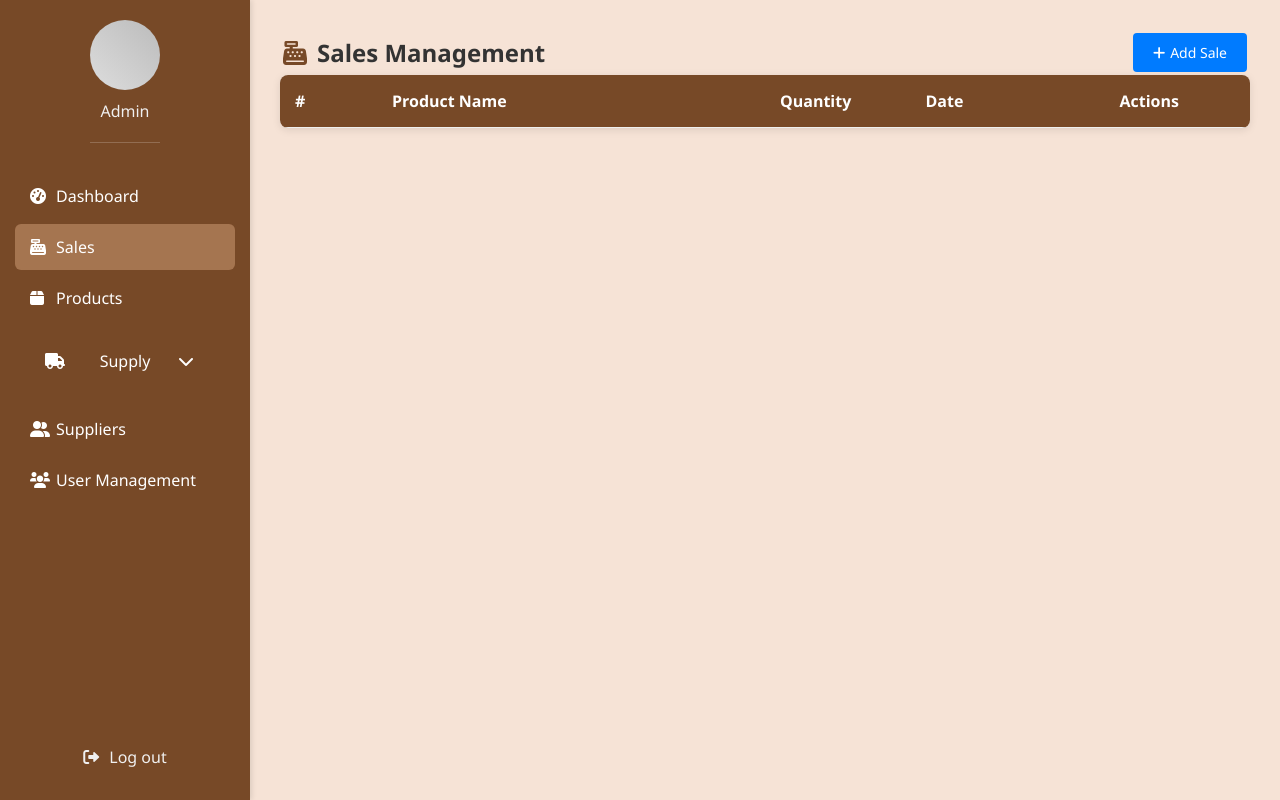
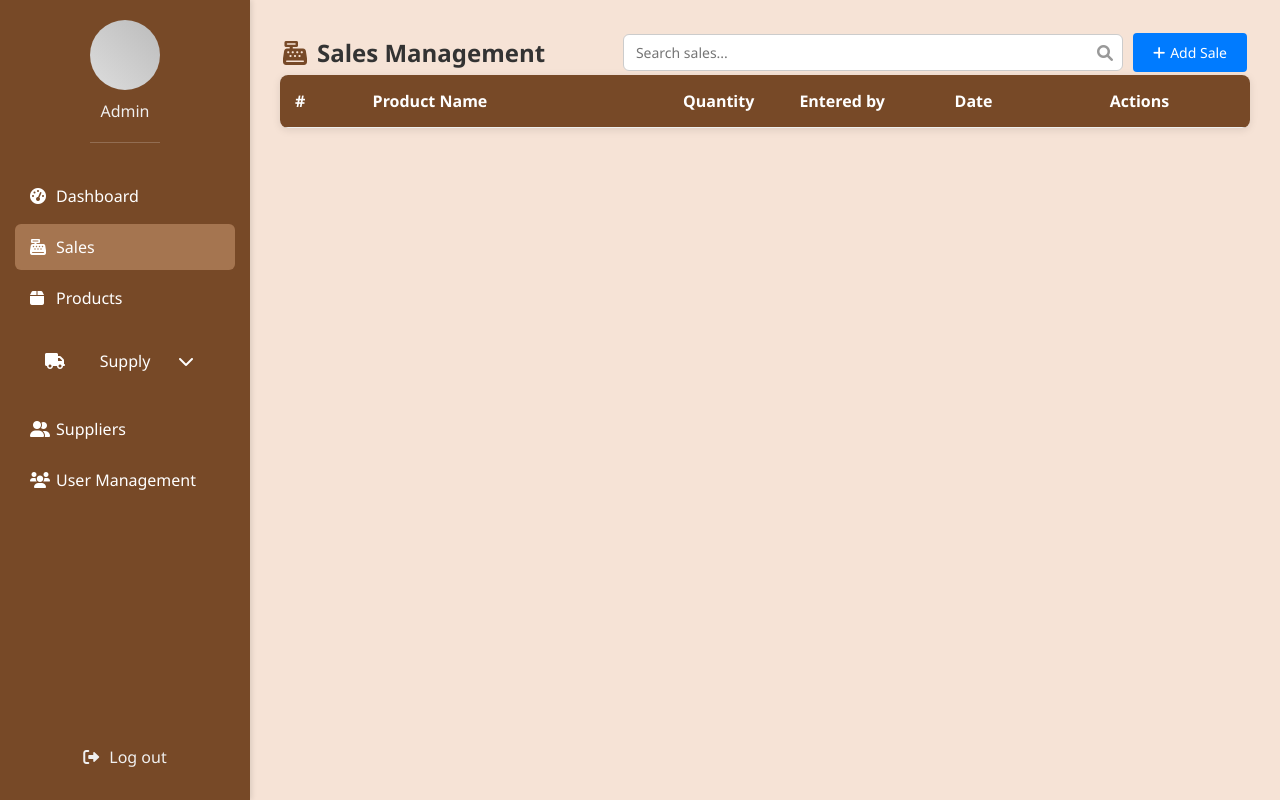
Before and after one commit to siervo-jallaine/IMS-IM-Project, a PHP site: page /html/admin.html in a window 1280 px wide, after a click on "Sales". Run offline with PHP 8.4, Linux system fonts and the light colour scheme; lists and menus that the app fills with data are empty.

Commit message:
implement search bar and log out functionality (#7)
* implement search bar and log out functionality

* fix ui in admin page

* add changes in css

* add changes in added supply

```diff
--- a/css/admin.css
+++ b/css/admin.css
@@ -1005,3 +1005,262 @@ scrollbar-color: #774927 #f1f1f1;
 .dropdown.open .dropdown-icon {
   transform: rotate(180deg);
 }
+
+.category-header {
+  display: flex;
+  justify-content: space-between;
+  align-items: center;
+  flex-wrap: wrap;
+  gap: 10px;
+}
+
+.actions-group {
+  display: flex;
+  align-items: center;
+  gap: 10px;
+}
+
+.search-wrapper {
+  position: relative;
+}
+
+.search-input {
+  padding: 8px 36px 8px 12px;
+  border: 1px solid #ccc;
+  border-radius: 6px;
+  font-size: 14px;
+  width: 500px;
+}
+
+.search-input:focus {
+  outline: none;
+  border-color: #774927;
+  box-shadow: 0 0 0 2px rgba(119, 73, 39, 0.2);
+}
+
+.search-icon {
+  position: absolute;
+  right: 10px;
+  top: 50%;
+  transform: translateY(-50%);
+  color: #999;
+  pointer-events: none;
+}
+
+.product-header {
+  display: flex;
+  justify-content: space-between;
+  align-items: center;
+  flex-wrap: wrap;
+  gap: 10px;
+}
+
+.page-title-group {
+  display: flex;
+  align-items: center;
+  gap: 20px;
+  flex-wrap: wrap;
+}
+
+.search-wrapper {
+  position: relative;
+}
+
+.search-input {
+  padding: 8px 36px 8px 12px;
+  border: 1px solid #ccc;
+  border-radius: 6px;
+  font-size: 14px;
+  width: 500px;
+}
+
+.search-input:focus {
+  outline: none;
+  border-color: #774927;
+  box-shadow: 0 0 0 2px rgba(119, 73, 39, 0.2);
+}
+
+.search-icon {
+  position: absolute;
+  right: 10px;
+  top: 50%;
+  transform: translateY(-50%);
+  color: #999;
+  pointer-events: none;
+}
+
+.page-title-group {
+  display: flex;
+  align-items: center;
+  gap: 20px;
+  flex-wrap: wrap;
+}
+
+.search-wrapper {
+  position: relative;
+}
+
+.search-input {
+  padding: 8px 36px 8px 12px;
+  border: 1px solid #ccc;
+  border-radius: 6px;
+  font-size: 14px;
+  width: 500px;
+}
+
+.search-input:focus {
+  outline: none;
+  border-color: #774927;
+  box-shadow: 0 0 0 2px rgba(119, 73, 39, 0.2);
+}
+
+.search-icon {
+  position: absolute;
+  right: 10px;
+  top: 50%;
+  transform: translateY(-50%);
+  color: #999;
+  pointer-events: none;
+}
+
+#supplierTableBody td:nth-child(2),
+#supplierTableBody th:nth-child(2) {
+  width: 30%;
+}
+
+#supplierTableBody td:nth-child(3),
+#supplierTableBody th:nth-child(3) {
+  width: 25%;
+}
+
+#supplierTableBody td:nth-child(4),
+#supplierTableBody th:nth-child(4) {
+  width: 25%;
+}
+
+#userTableBody td:nth-child(2),
+#userTableBody th:nth-child(2) {
+  width: 20%; /* Username */
+}
+
+#userTableBody td:nth-child(3),
+#userTableBody th:nth-child(3) {
+  width: 20%; /* Email */
+}
+
+#userTableBody td:nth-child(6),
+#userTableBody th:nth-child(6) {
+  width: 25%; /* Last Login */
+  white-space: nowrap;
+}
+
+.status {
+  padding: 4px 10px;
+  border-radius: 12px;
+  font-size: 12px;
+  color: white;
+  background-color: #28a745;
+}
+
+.status.inactive {
+  background-color: #dc3545;
+}
+
+#supplierTableBody td:nth-child(2),
+#supplierTableBody th:nth-child(2) {
+  width: 30%;
+}
+#supplierTableBody td:nth-child(3),
+#supplierTableBody th:nth-child(3),
+#supplierTableBody td:nth-child(4),
+#supplierTableBody th:nth-child(4) {
+  width: 20%;
+}
+
+/* Enhanced Modal Animation */
+.modal.show .modal-content {
+  animation: popIn 0.3s ease-out forwards;
+  transform: scale(0.95);
+  opacity: 0;
+}
+
+@keyframes popIn {
+  to {
+    transform: scale(1);
+    opacity: 1;
+  }
+}
+
+/* Dimmer and centered modal */
+.modal {
+  background-color: rgba(0, 0, 0, 0.7); /* Stronger overlay */
+}
+
+#logoutConfirmModal .modal-content {
+  max-width: 400px;
+  border-radius: 12px;
+  text-align: center;
+  padding-bottom: 20px;
+}
+
+#logoutConfirmModal .modal-body {
+  padding: 24px;
+  font-size: 16px;
+  color: #333;
+}
+
+#logoutConfirmModal .form-actions {
+  justify-content: center;
+  padding: 0 20px 20px;
+  gap: 20px;
+}
+
+/* Sales table is .data-table in #sales */
+#sales .data-table th:nth-child(1){width:8%;}
+#sales .data-table th:nth-child(2){width:32%;}
+#sales .data-table th:nth-child(3){width:12%;}
+#sales .data-table th:nth-child(4){width:16%;} /* Entered By */
+#sales .data-table th:nth-child(5){width:16%;} /* Date */
+#sales .data-table th:nth-child(6){width:16%;} /* Actions */
+
+/* quantity-control neutral by default, brown on hover */
+.quantity-control .qty-btn {
+  background: none;
+  border: 1px solid #ccc;
+  color: #555;
+  width: 32px;
+  height: 32px;
+  font-size: 18px;
+  line-height: 1;
+  border-radius: 4px;
+  transition: background-color .2s, color .2s;
+  cursor: pointer;
+}
+.quantity-control .qty-btn:hover {
+  background: #774927;
+  color: #fff;
+}
+
+/* tighten up the input field a bit */
+.quantity-control input[type="number"] {
+  width: 60px;
+  text-align: center;
+  border: 1px solid #ccc;
+  border-radius: 4px;
+  margin: 0 6px;
+}
+
+/* hide Chrome, Safari, Edge, Opera spinners */
+.quantity-control input[type="number"]::-webkit-outer-spin-button,
+.quantity-control input[type="number"]::-webkit-inner-spin-button {
+  -webkit-appearance: none;
+  margin: 0;
+}
+
+#added-supply .data-table th:nth-child(1) { width:5%; }
+#added-supply .data-table th:nth-child(2) { width:25%; }
+#added-supply .data-table th:nth-child(3) { width:10%; }
+#added-supply .data-table th:nth-child(4) { width:10%; }
+#added-supply .data-table th:nth-child(5) { width:20%; }
+#added-supply .data-table th:nth-child(6) { width:20%; }
+#added-supply .data-table th:nth-child(7) { width:10%; }
--- a/html/admin.html
+++ b/html/admin.html
@@ -191,11 +191,17 @@
 
             <!-- Sales Section -->
             <section id="sales" class="content-section">
-                <header class="page-header">
+                <header class="page-header sales-header">
                     <h1><i class="fas fa-cash-register"></i> Sales Management</h1>
+                    <div class="actions-group">
+                      <div class="search-wrapper">
+                        <input type="text" id="salesSearch" onkeyup="filterSales()" placeholder="Search sales..." class="search-input">
+                        <i class="fas fa-search search-icon"></i>
+                      </div>
                       <button class="btn btn-primary" id="addSaleBtn" onclick="openModal('saleModal')">
                         <i class="fas fa-plus"></i> Add Sale
                       </button>
+                    </div>
                   </header>
                 <div class="table-container">
                     <table class="data-table">
@@ -204,6 +210,7 @@
                                 <th>#</th>
                                 <th>Product Name</th>
                                 <th>Quantity</th>
+                                <th>Entered by</th>
                                 <th>Date</th>
                                 <th>Actions</th>
                             </tr>
@@ -218,12 +225,19 @@
             <!-- Products Section -->
             <section id="products" class="content-section">
                 <div id="categoryView">
-                    <header class="page-header">
+                    <header class="page-header category-header">
                         <h1><i class="fas fa-box"></i> Product Categories</h1>
+                        <div class="actions-group">
+                          <div class="search-wrapper">
+                            <input type="text" id="categorySearch" placeholder="Search category..." onkeyup="filterCategories()" class="search-input">
+                            <i class="fas fa-search search-icon"></i>
+                          </div>
                           <button class="btn btn-primary" id="addCategoryBtn" onclick="openModal('categoryModal')">
-                            <i class="fas fa-plus" ></i> Add Category
+                            <i class="fas fa-plus"></i> Add Category
                           </button>
+                        </div>
                       </header>
+
                     <div class="table-container">
                         <table class="data-table">
                             <thead>
@@ -241,17 +255,24 @@
                 </div>
 
                 <div id="productView" style="display: none;">
-                    <header class="page-header">
+                    <header class="page-header product-header">
+                        <div class="page-title-group">
                           <h1>
                             <button class="btn btn-secondary" id="backToCategoriesBtn" onclick="showCategoryView()">
                               <i class="fas fa-arrow-left"></i> Back
                             </button>
                             <i class="fas fa-coffee"></i> PRODUCT [name] / All Products
                           </h1>
+                          <div class="search-wrapper">
+                            <input type="text" id="productSearch" onkeyup="filterProducts()" placeholder="Search product..." class="search-input">
+                            <i class="fas fa-search search-icon"></i>
+                          </div>
+                        </div>
                         <button class="btn btn-primary" id="addProductBtn" onclick="openModal('productModal')">
                           ADD PRODUCT
                         </button>
                       </header>
+
                     <div class="table-container">
                         <table class="data-table">
                             <thead>
@@ -273,12 +294,19 @@
 
             <!-- Supply List Section -->
             <section id="supply-list" class="content-section">
-                <header class="page-header">
+                <header class="page-header supply-header">
                     <h1><i class="fas fa-list"></i> Supply List</h1>
+                    <div class="actions-group">
+                      <div class="search-wrapper">
+                        <input type="text" id="supplySearch" onkeyup="filterSupplies()" placeholder="Search supply..." class="search-input">
+                        <i class="fas fa-search search-icon"></i>
+                      </div>
                       <button class="btn btn-primary" onclick="openModal('supplyModal')">
                         <i class="fas fa-plus"></i> Add Supply
                       </button>
+                    </div>
                   </header>
+
                 <div class="table-container">
                     <table class="data-table">
                         <thead>
@@ -298,9 +326,19 @@
 
             <!-- Added Supply Section -->
             <section id="added-supply" class="content-section">
-                <header class="page-header">
+                <header class="page-header added-supply-header">
                     <h1><i class="fas fa-plus-circle"></i> Added Supply</h1>
+                    <div class="actions-group">
+                      <div class="search-wrapper">
+                        <input type="text" id="addedSupplySearch" onkeyup="filterAddedSupplies()" placeholder="Search added supply..." class="search-input">
+                        <i class="fas fa-search search-icon"></i>
+                      </div>
+                      <button class="btn btn-primary" onclick="openModal('supplyModal')">
+                        <i class="fas fa-plus"></i> Add Supply
+                      </button>
+                    </div>
                   </header>
+
                 <div class="table-container">
                     <table class="data-table">
                         <thead>
@@ -323,20 +362,26 @@
 
             <!-- Suppliers Section -->
             <section id="suppliers" class="content-section">
-                <header class="page-header">
+                <header class="page-header supplier-header">
                     <h1><i class="fas fa-user-group"></i> Suppliers</h1>
+                    <div class="actions-group">
+                      <div class="search-wrapper">
+                        <input type="text" id="supplierSearch" onkeyup="filterSuppliers()" placeholder="Search supplier..." class="search-input">
+                        <i class="fas fa-search search-icon"></i>
+                      </div>
                       <button class="btn btn-primary" id="addSupplierBtn" onclick="openModal('supplierModal')">
                         <i class="fas fa-plus"></i> Add Supplier
                       </button>
+                    </div>
                   </header>
                 <div class="table-container">
                     <table class="data-table">
                         <thead>
                             <tr>
                                 <th>#</th>
+                                <th>Supply Name</th>
                                 <th>Supplier Name</th>
                                 <th>Contact Number</th>
-                                <th>Contact Person</th>
                                 <th>Actions</th>
                             </tr>
                         </thead>
@@ -349,21 +394,27 @@
 
             <!-- User Management Section -->
             <section id="user-management" class="content-section">
-                <header class="page-header">
+                <header class="page-header user-header">
                     <h1><i class="fas fa-users"></i> User Management</h1>
+                    <div class="actions-group">
+                      <div class="search-wrapper">
+                        <input type="text" id="userSearch" onkeyup="filterUsers()" placeholder="Search user..." class="search-input">
+                        <i class="fas fa-search search-icon"></i>
+                      </div>
                       <button class="btn btn-primary" id="addUserBtn" onclick="openModal('userModal')">
                         <i class="fas fa-plus"></i> Add User
                       </button>
+                    </div>
                   </header>
+
                 <div class="table-container">
                     <table class="data-table">
                         <thead>
                             <tr>
                                 <th>#</th>
-                                <th>Name</th>
+                                <th>Username</th>
+                                <th>Email</th>
                                 <th>Role</th>
-                                <th>Status</th>
-                                <th>Last Login</th>
                                 <th>Actions</th>
                             </tr>
                         </thead>
@@ -399,12 +450,25 @@
                     </select>
                 </div>
 
+                <!-- new: Entered By -->
                 <div class="form-group">
-                    <label>Quantity</label>
+                    <label for="saleEnteredBy">Entered By</label>
+                    <input type="text" id="saleEnteredBy" required>
+                </div>
+
+                <!-- new: Quantity as a number‐input -->
+                <div class="form-group">
+                    <label for="saleQuantityInput">Quantity</label>
                     <div class="quantity-control">
-                        <button type="button" onclick="changeQuantity('saleQuantity', -1)">-</button>
-                        <span id="saleQuantity">1</span>
-                        <button type="button" onclick="changeQuantity('saleQuantity', 1)">+</button>
+                    <button type="button" class="qty-btn" onclick="changeQuantity('saleQuantityInput', -1)">-</button>
+                    <input
+                        type="number"
+                        id="saleQuantityInput"
+                        min="1"
+                        value="1"
+                        required
+                    >
+                    <button type="button" class="qty-btn" onclick="changeQuantity('saleQuantityInput', 1)">+</button>
                     </div>
                 </div>
                 <div class="form-actions">
```
Also changed, not shown: other parts of html/admin.html (+26 -9 lines), js/admin.js (+94 -130 lines). Lines whose indentation alone changed are shown as unchanged.
